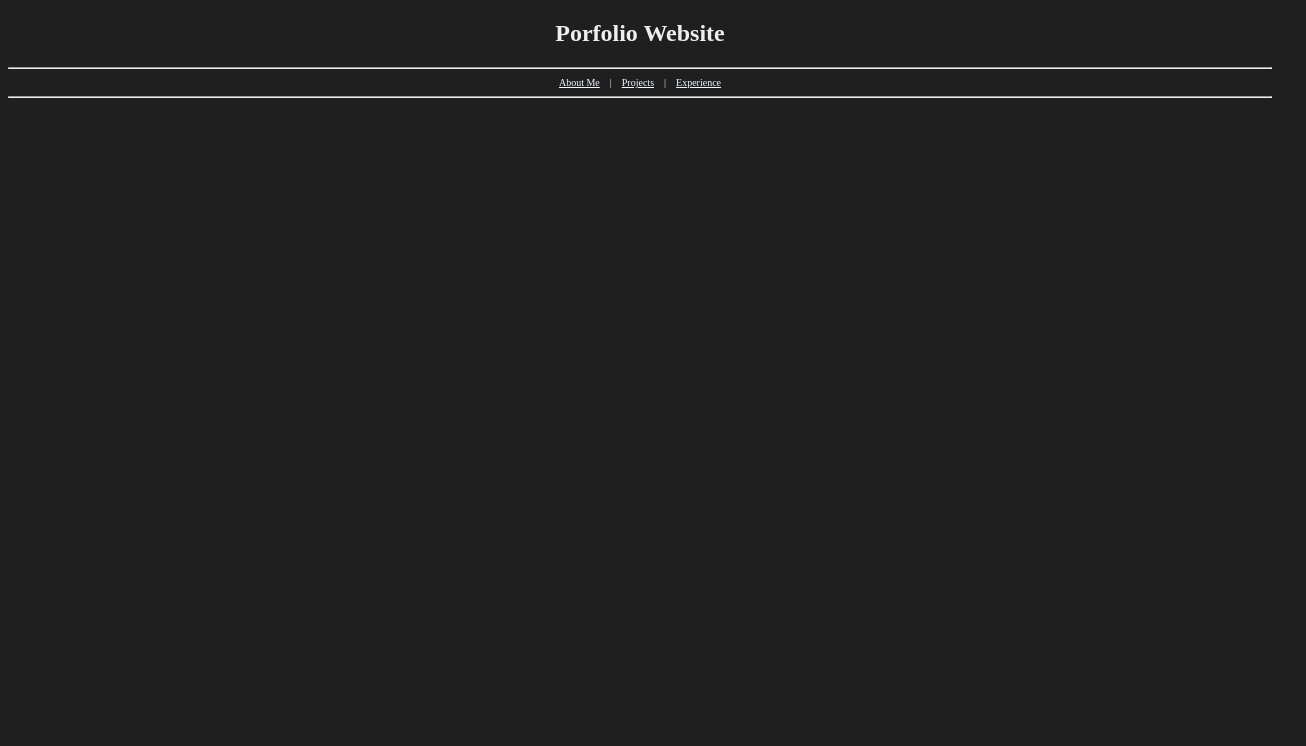
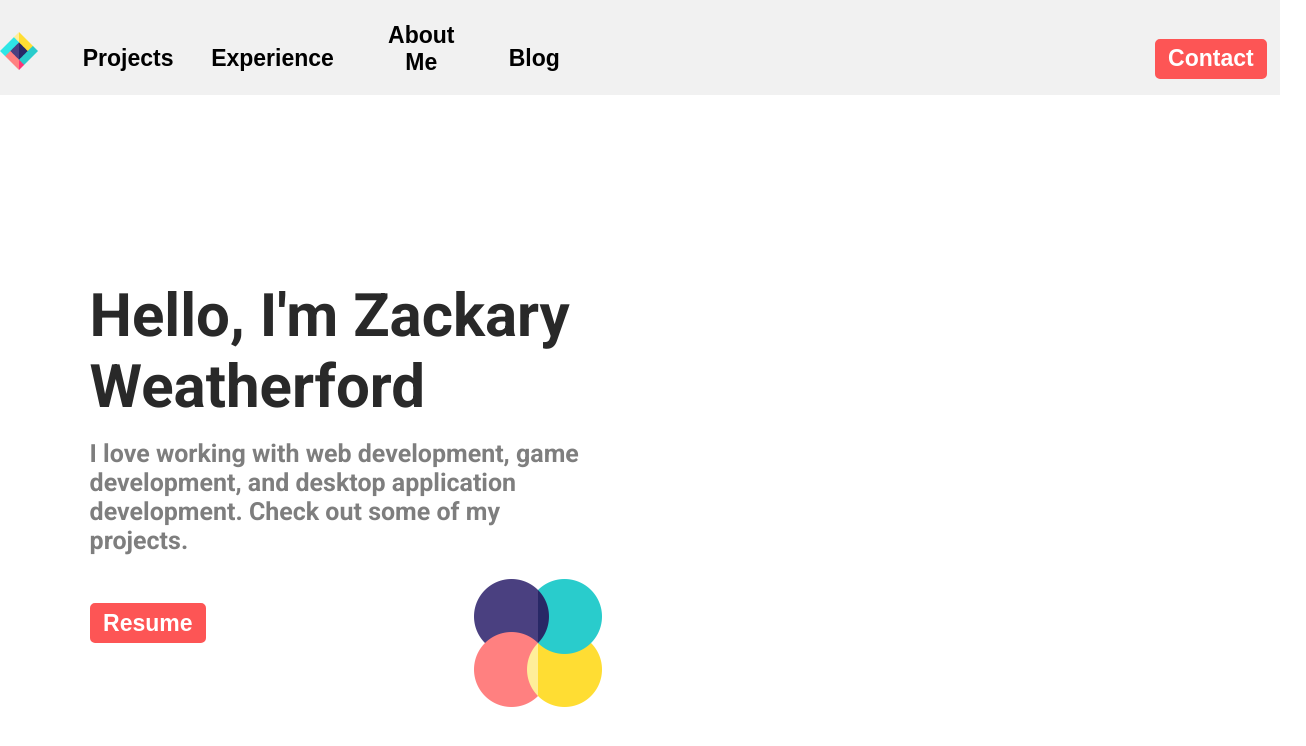
Before and after one commit to ZackaryWeatherford/Portfolio-Website, a plain HTML site: page index.html in a window 1280 px wide. Shown: the top 746 px of the page, 1306 px wide, since content can reach past the window. Drawn offline with Linux system fonts and the light colour scheme; a web font is replaced by a local one.

Commit message:
Got basic layout of landing page down

```diff
--- a/index.html
+++ b/index.html
@@ -1,27 +1,63 @@
 <!DOCTYPE html>
 <html lang = "en">
-
 
   <head>
     <meta charset = "utf-8">
 
-    <link rel = "stylesheet" href = "style.css" type = "text/css">
+    <link rel="preconnect" href="https://fonts.googleapis.com">
+   <link rel="preconnect" href="https://fonts.gstatic.com" crossorigin>
+   <link href="https://fonts.googleapis.com/css2?family=Barlow+Condensed:ital,wght@0,100;0,200;0,300;0,400;0,500;0,600;0,700;0,800;0,900;1,100;1,200;1,300;1,400;1,500;1,600;1,700;1,800;1,900&family=Roboto:ital,wght@0,100;0,300;0,400;0,500;0,700;0,900;1,100;1,300;1,400;1,500;1,700;1,900&display=swap" rel="stylesheet">
+    <link rel="icon" type="image/x-icon" href="images/website-logo.png">
+    <link rel ="stylesheet" href="style.css" type = "text/css">
+    <link rel="stylesheet" href="nav-bar.css" type="text/css">
+    <link rel="preconnect" href="https://fonts.googleapis.com">
+    <link rel="preconnect" href="https://fonts.gstatic.com" crossorigin>
+    <link href="https://fonts.googleapis.com/css2?family=Barlow+Condensed:ital,wght@0,100;0,200;0,300;0,400;0,500;0,600;0,700;0,800;0,900;1,100;1,200;1,300;1,400;1,500;1,600;1,700;1,800;1,900&display=swap" rel="stylesheet">
 
     <title>Portfolio Website</title>
 
   </head>
 
+  <body>
 
-  <body>
-    <h2>Porfolio Website</h2>
+    <nav>
+      <img src="images/website-logo.png" id="nav-icon">
 
-    <hr>
-    <nav>
-      <a href="aboutme.html">About Me</a> &nbsp;&nbsp; | &nbsp;&nbsp; <a href="projects.html">Projects</a> &nbsp;&nbsp; | &nbsp;&nbsp; <a href="experience.html">Experience</a>
+      <a href="pages/projects.html" class="nav-margin"><button class="nav-button">Projects</button></a>
+      <a href="pages/experience.html" class="nav-margin"><button class="nav-button">Experience</button></a>
+      <a href="pages/aboutme.html" class="nav-margin"><button class="nav-button">About Me</button></a>
+      <a href="pages/aboutme.html" class="nav-margin"><button class="nav-button">Blog</button></a>
+      <a href="mailto: zackdweatherford@gmail.com" id="contact-button-margin"><button id="nav-button-contact">Contact</button></a>
     </nav>
-    <hr>
+
+    <div id="landing-section">
+
+      <h5 id="landing-title">Hello, I'm Zackary Weatherford</h5>
+      <h1 id="title-description">I love working with web development, game development, and desktop application development.
+        Check out some of my projects.</h1>
+      <a href="images/ZW Resume (1).pdf" download><button id="resume-button">Resume</button></a>
+      <img src="images/landing-page-img.png" id="landing-page-img">
+  </div>
+
+
+  <div id="gradient">
+
+  </div>
+
+  <div id="projects-section">
+
+    <h5 id="projects-title">Spotlight</h5>
+
+    <div class="projects-spotlight">
+      <a href="https://github.com/zackary3422/LibgdxMinecraft2D" target="_blank"><img class="projects-spotlight" id="projects-spotlight1"></img></a>
+      <a href="https://github.com/zackary3422/PixelArt" target="_blank"><img class="projects-spotlight" id="projects-spotlight1"></a>
+      <a href="https://github.com/zackary3422/PixelArt" target="_blank"><img class="projects-spotlight" id="projects-spotlight1"></a>
+    </div>
+
+
+
+  </div>
 
   </body>
 
-
 </html>
--- /dev/null
+++ b/nav-bar.css
@@ -0,0 +1,79 @@
+nav{
+    display: flex;
+    justify-content: center; /* Center items horizontally */
+    align-items: center; /* Center items vertically */
+    background-color: #f1f1f1;
+    position: fixed;
+    top: 0;
+    left: 0;
+    width: 100%;
+    font-size: 55px;
+    transition: 150ms;
+    color: #000000;
+    padding-top: 1.5vh;
+    padding-bottom: 1.5vh;
+}
+
+.nav-margin{
+    margin-left: 1vw;
+    margin-right: 1vw;
+}
+
+.nav-button {
+    border-color: #00000000;
+    border-width: 0px;
+    background-color: rgba(255, 255, 255, 0);
+    padding-top: 1.2vh;
+    font-weight: bold;
+    font-size: 23px;
+    transition: 150ms;
+}
+
+.nav-button:hover {
+    border-radius: 0;
+    padding-top: 0.0vh;
+    border-width: 0 0 0.8vh 0;
+    border-color: rgb(253, 131, 131);
+    border-style: solid;
+    cursor: pointer;
+    opacity: 0.9;
+}
+
+#nav-button-contact{
+    border-color: rgb(253, 85, 85);
+    border-style: solid;
+    border-radius: 5px;
+    background-color: rgb(253, 85, 85);
+    color: #ffffff;
+    padding-top: 0.6vh;
+    padding-bottom: 0.6vh;
+    padding-left: 0.9vw;
+    padding-right: 0.9vw;
+    font-weight: bold;
+    transition: 150ms;
+    margin-right: 1vw;
+    font-size: 23px;
+}
+
+#nav-button-contact:hover{
+    color:rgb(255, 255, 255);
+    border-color: rgb(253, 131, 131);
+    background-color: rgb(253, 131, 131);
+    border-style: solid;
+    cursor: pointer;
+}
+
+#contact-button-margin{
+    margin-left: 45vw;
+}
+
+
+#nav-icon{
+    display: flex;
+    align-items: center;
+    justify-content: left;
+    margin-right: 2vw;
+    margin-left: 0;
+    padding-top: 1.0vh;
+    width: 3vw;
+}
--- a/style.css
+++ b/style.css
@@ -1,31 +1,133 @@
 
 body{
-    background-color: rgb(31, 31, 31);
-    color: rgb(238, 238, 238);
+    background-color: #ffffff;
+    color: #292929;
+    font-family: Roboto;
+    padding:0;
+    margin:0;
 }
 
-h2{
-    text-align: center;
-
+#landing-title{
+    font-size: 60px;
+    margin-top: 35vh;
+    margin-bottom: 0px;
+    text-align: left;
+    overflow: auto;
+    position: relative;
 }
 
-nav{
-    font-size:x-small;
+#landing-section{
+    width: 40vw;
+    text-align: left;
+    margin-left: 7vw;
+    margin-bottom: 40vh;
+    overflow: auto;
+    position: relative;
+    display: flexbox;
+    overflow: auto;
+    position: relative;
+}
+
+#title-description{
+    text-align: left;
+    font-size: 25px;
+    color: rgb(126, 126, 126);
+    margin-bottom: 3vh;
+    overflow: auto;
+    position: relative;
+}
+
+#landing-page-img{
+    float: right;
+    justify-content: right;
+    width: 10vw;
+    overflow: auto;
+    position: relative;
+}
+
+#projects-section{
+    margin-top: 0vh;
+    padding-top: 0vh;
+    background-color: rgb(17, 24, 39);
+    margin-bottom: 05vh;
+}
+
+#projects-title{
+    margin-top: 0vh;
+    padding-top: 4vh;
+    padding-bottom: 3vh;
     text-align: center;
+    font-size: 65px;
+    color: rgb(255, 255, 255);
+    margin-bottom: 1vh;
+}
+
+.projects-spotlight{
+    display: flex;
+    justify-content: center; /* Center items horizontally */
+    flex-direction: row;
+    margin-right: 9vh;
+    margin-left: 9vh;
+}
+
+#projects-spotlight1{
+    display: flex;
+    justify-content: center;
+
+    background-image: url("images/minecraft-project-image.png");
+    width: 300px;
+    height: 300px;
+    background-size: cover;
+    background-repeat: no-repeat;
+    margin-bottom: 10vh;
+    margin-top: 3vh;
+}
+
+#projects-spotlight1:hover{
+    opacity: 0.85;
+}
+
+.projects-section{
+    background-color: #FFF9D0;
+    padding-bottom: 60vh;
+}
+
+hr{
+    border: none;
+    height: 4.0px;
+    background-color: rgba(255, 255, 255, 0.347);
 }
 
 a{
-    color:aliceblue;
+    color: rgb(33, 33, 33);
 }
 
-a:visited{
-    color: rgb(130, 130, 130);
+#gradient{
+    background: rgb(255,255,255);
+
+    padding-bottom: 20vh;
 }
 
-a::view-transition
+#resume-button{
+    border-color: rgb(253, 85, 85);
+    border-style: solid;
+    border-radius: 5px;
+    background-color: rgb(253, 85, 85);
+    color: #ffffff;
+    padding-top: 0.6vh;
+    padding-bottom: 0.6vh;
+    padding-left: 0.9vw;
+    padding-right: 0.9vw;
+    font-weight: bold;
+    transition: 150ms;
+    font-size: 23px;
+    margin-top: 3vh;
+}
 
-hr{
-  border: none;
-  height: 0.5px;
-  background-color: #cccccc;
+#resume-button:hover{
+    color:rgb(255, 255, 255);
+    border-color: rgb(253, 131, 131);
+    background-color: rgb(253, 131, 131);
+    border-style: solid;
+    cursor: pointer;
 }
```
Also changed, not shown: images/face.png (added), images/gradient.jpg (added), images/landing-page-img.png (added), images/minecraft-project-image.png (added), images/test.jpg (deleted), images/test.png (added), images/website-logo.png (added), pages/aboutme.html (renamed from aboutme.html), pages/experience.html (added), pages/projects.html (added), 1 other file.
